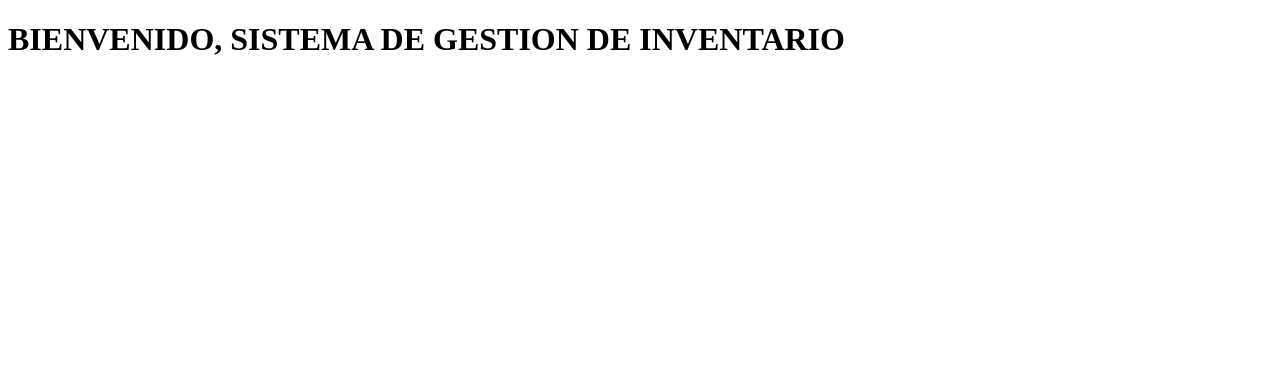
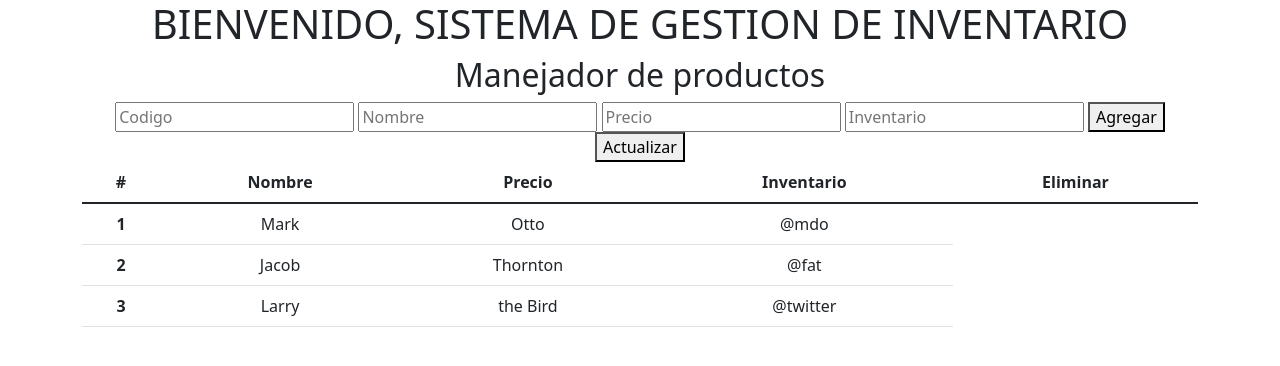
Before and after one commit to SMITH367/InvetaryGestion, a website: page frontend/index.html in a window 1280 px wide. Drawn offline with nearby package versions, Linux system fonts and the light colour scheme.

Commit message:
template of the front complete

```diff
--- a/frontend/index.html
+++ b/frontend/index.html
@@ -1,16 +1,68 @@
 <!DOCTYPE html>
 <html lang="en">
+
 <head>
     <meta charset="UTF-8">
     <meta http-equiv="X-UA-Compatible" content="IE=edge">
     <meta name="viewport" content="width=device-width, initial-scale=1.0">
+    <link rel="stylesheet" href="./styles/styles.css">
+    <link href="https://cdn.jsdelivr.net/npm/bootstrap@5.1.3/dist/css/bootstrap.min.css" rel="stylesheet"
+        integrity="sha384-1BmE4kWBq78iYhFldvKuhfTAU6auU8tT94WrHftjDbrCEXSU1oBoqyl2QvZ6jIW3" crossorigin="anonymous">
     <title>Inventary Gestion</title>
 </head>
+
 <body>
+
+    <h1 class='center'>BIENVENIDO, SISTEMA DE GESTION DE INVENTARIO</h1>
+    <h2 class='center'>Manejador de productos</h2>
 
     <div class="container">
 
-        <h1 class='center'>BIENVENIDO, SISTEMA DE GESTION DE INVENTARIO</h1>
+        <form action="" class="form-data">
+
+            <input type="number" name="Codigo" id="" placeholder="Codigo">
+            <input type="text" name="Nombre" id="" placeholder="Nombre">
+            <input type="number" name="Precio" id="" placeholder="Precio">
+            <input type="number" name="Precio" id="" placeholder="Inventario">
+
+            <button type="submit">Agregar</button>
+            <button type="submit">Actualizar</button>
+
+        </form>
+
+        <table class="table center">
+            <thead>
+                <tr>
+                    <th scope="col">#</th>
+                    <th scope="col">Nombre</th>
+                    <th scope="col">Precio</th>
+                    <th scope="col">Inventario</th>
+                    <th scope="col">Eliminar</th>
+                </tr>
+            </thead>
+            <tbody>
+                <tr>
+                    <th scope="row">1</th>
+                    <td>Mark</td>
+                    <td>Otto</td>
+                    <td>@mdo</td>
+                </tr>
+                <tr>
+                    <th scope="row">2</th>
+                    <td>Jacob</td>
+                    <td>Thornton</td>
+                    <td>@fat</td>
+                </tr>
+                <tr>
+                    <th scope="row">3</th>
+                    <td>Larry</td>
+                    <td>the Bird</td>
+                    <td>@twitter</td>
+                </tr>
+            </tbody>
+        </table>
+
+
 
 
 
@@ -19,4 +71,5 @@
 
 
 </body>
+
 </html>
--- /dev/null
+++ b/frontend/styles/styles.css
@@ -0,0 +1,14 @@
+
+.container{
+    width: 100%;
+}
+
+.form-data{
+    text-align: center;
+    margin:auto;
+}
+
+
+.center{
+    text-align: center;
+}
```
